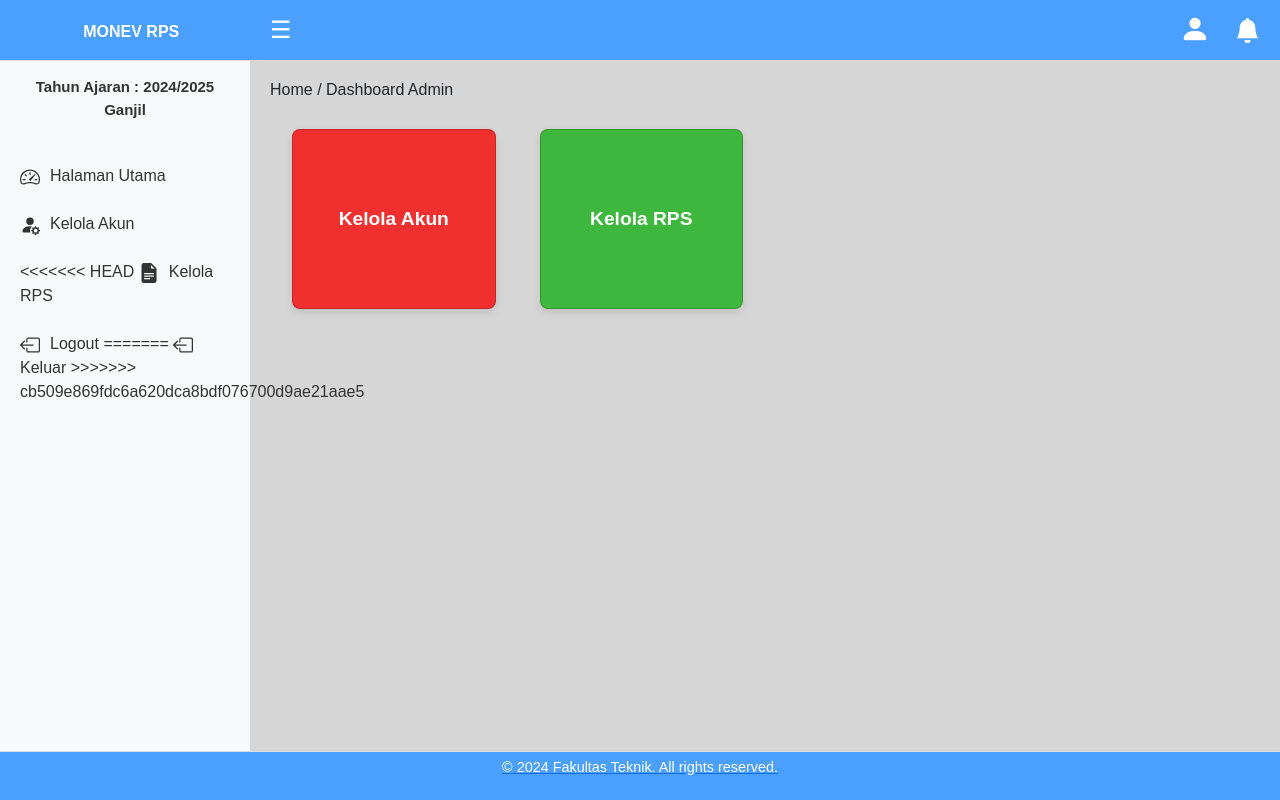
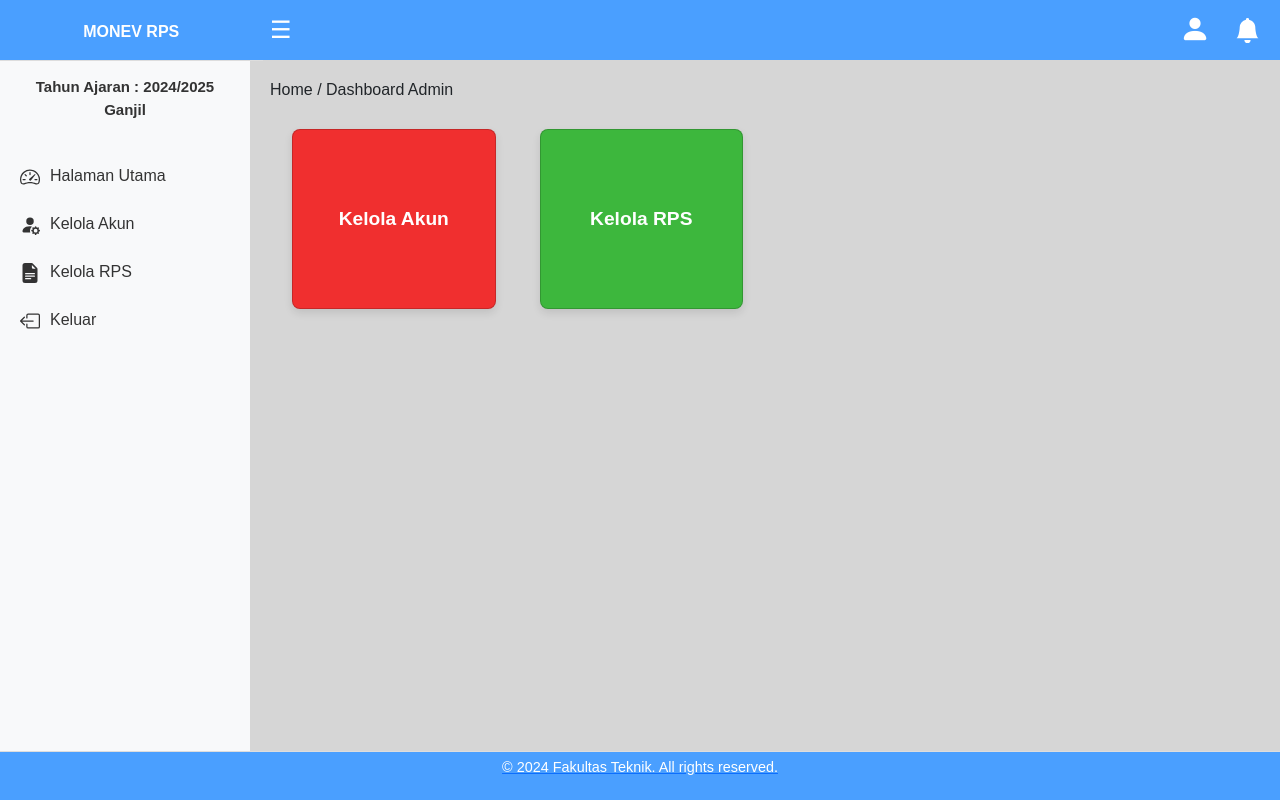
Before and after one commit to Licraa/Monitoring-Dan-Evaluasi-RPS, a CodeIgniter 4 app: the page made by app/Views/admin-db/admin.php in a window 1280 px wide. Run offline with PHP 8.4 and a stand-in for CodeIgniter, Linux system fonts and the light colour scheme; the template is opened without the code that fills it, so the values that code supplies are empty; some libraries are stand-ins or nearby versions.

Commit message:
ubah admin dan tambah ac

```diff
--- a/app/Views/admin-db/admin.php
+++ b/app/Views/admin-db/admin.php
@@ -33,23 +33,19 @@
                 </a>
             </div>
             <div class="menu-item">
-<<<<<<< HEAD
+
                 <i class=""></i> <a href="<?= base_url('rps'); ?>"><svg xmlns="http://www.w3.org/2000/svg" width="16" height="16" fill="currentColor" class="bi bi-file-earmark-text-fill" viewBox="0 0 16 16">
                         <path d="M9.293 0H4a2 2 0 0 0-2 2v12a2 2 0 0 0 2 2h8a2 2 0 0 0 2-2V4.707A1 1 0 0 0 13.707 4L10 .293A1 1 0 0 0 9.293 0M9.5 3.5v-2l3 3h-2a1 1 0 0 1-1-1M4.5 9a.5.5 0 0 1 0-1h7a.5.5 0 0 1 0 1zM4 10.5a.5.5 0 0 1 .5-.5h7a.5.5 0 0 1 0 1h-7a.5.5 0 0 1-.5-.5m.5 2.5a.5.5 0 0 1 0-1h4a.5.5 0 0 1 0 1z" />
                     </svg>Kelola RPS
                 </a>
             </div>
             <div class="menu-item">
-                <i class=""></i> <a href="<?= base_url('/logout'); ?>"><svg xmlns="http://www.w3.org/2000/svg" width="16" height="16" fill="currentColor" class="bi bi-box-arrow-left" viewBox="0 0 16 16">
-                        <path fill-rule="evenodd" d="M6 12.5a.5.5 0 0 0 .5.5h8a.5.5 0 0 0 .5-.5v-9a.5.5 0 0 0-.5-.5h-8a.5.5 0 0 0-.5.5v2a.5.5 0 0 1-1 0v-2A1.5 1.5 0 0 1 6.5 2h8A1.5 1.5 0 0 1 16 3.5v9a1.5 1.5 0 0 1-1.5 1.5h-8A1.5 1.5 0 0 1 5 12.5v-2a.5.5 0 0 1 1 0z" />
-                        <path fill-rule="evenodd" d="M.146 8.354a.5.5 0 0 1 0-.708l3-3a.5.5 0 1 1 .708.708L1.707 7.5H10.5a.5.5 0 0 1 0 1H1.707l2.147 2.146a.5.5 0 0 1-.708.708z" />
-                    </svg>Logout
-=======
+
                 <i class=""></i> <a href="<?= site_url('/logout'); ?>"><svg xmlns="http://www.w3.org/2000/svg" width="16" height="16" fill="currentColor" class="bi bi-box-arrow-left" viewBox="0 0 16 16">
   <path fill-rule="evenodd" d="M6 12.5a.5.5 0 0 0 .5.5h8a.5.5 0 0 0 .5-.5v-9a.5.5 0 0 0-.5-.5h-8a.5.5 0 0 0-.5.5v2a.5.5 0 0 1-1 0v-2A1.5 1.5 0 0 1 6.5 2h8A1.5 1.5 0 0 1 16 3.5v9a1.5 1.5 0 0 1-1.5 1.5h-8A1.5 1.5 0 0 1 5 12.5v-2a.5.5 0 0 1 1 0z"/>
   <path fill-rule="evenodd" d="M.146 8.354a.5.5 0 0 1 0-.708l3-3a.5.5 0 1 1 .708.708L1.707 7.5H10.5a.5.5 0 0 1 0 1H1.707l2.147 2.146a.5.5 0 0 1-.708.708z"/>
 </svg>Keluar
->>>>>>> cb509e869fdc6a620dca8bdf076700d9ae21aae5
+
                 </a>
             </div>
         </nav>
```
Also changed, not shown: app/Views/admin-db/tambah.php (+3 -7 lines).
